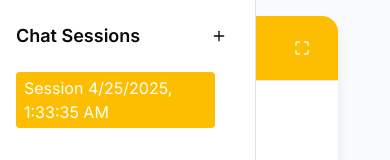
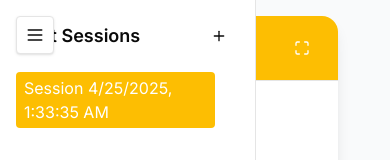
Before and after one commit to Indramayu-AI-Volunteer/chat-mango, a Next.js app: page / in a window 390 px wide. Shown: the top 160 px of the page. Built offline with nearby package versions, Linux system fonts and the light colour scheme.

Commit message:
temprorary buger button

```diff
--- a/app/page.tsx
+++ b/app/page.tsx
@@ -1,7 +1,7 @@
 "use client"
 
 import { useState, useRef, useEffect } from "react"
-import { Send, User, Loader2, Settings, Save, ExternalLink, Maximize, Minimize, Plus, Trash2 } from "lucide-react"
+import { Send, User, Loader2, Settings, Save, ExternalLink, Maximize, Minimize, Plus, Trash2, Menu } from "lucide-react"
 import { Button } from "@/components/ui/button"
 import { Textarea } from "@/components/ui/textarea"
 import { cn } from "@/lib/utils"
@@ -70,6 +70,8 @@ export default function ChatPage() {
 
   // State untuk mode tampilan
   const [viewMode, setViewMode] = useState<ViewMode>('lightwidescreen');
+
+  const [isSidebarOpen, setIsSidebarOpen] = useState(true);
 
   // Chat sessions state and persistence
   interface Session {
@@ -314,8 +316,20 @@ export default function ChatPage() {
         "flex w-full min-h-[90vh] max-h-[90vh] bg-white",
         viewMode === 'lightwidescreen' && "rounded-2xl overflow-hidden shadow-lg max-w-[80%] mx-auto"
       )}>
+        <button
+          className="fixed top-4 left-4 z-50 md:hidden bg-white border rounded p-2 shadow"
+          onClick={() => setIsSidebarOpen(!isSidebarOpen)}
+        >
+          <Menu className="w-5 h-5" />
+        </button>
+
         {/* Sidebar with sessions and Settings */}
-        <div className="fixed inset-y-0 left-0 z-50 w-64 bg-white border-r flex flex-col justify-between md:relative md:translate-x-0">
+        <div
+          className={cn(
+            "fixed inset-y-0 left-0 z-40 w-64 bg-white border-r flex flex-col justify-between transform transition-transform duration-300 md:relative md:translate-x-0",
+            isSidebarOpen ? "translate-x-0" : "-translate-x-full"
+          )}
+        >
           {/* Sessions list */}
           <div className="overflow-y-auto flex-1 p-4">
             <div className="flex items-center justify-between mb-4">
```
